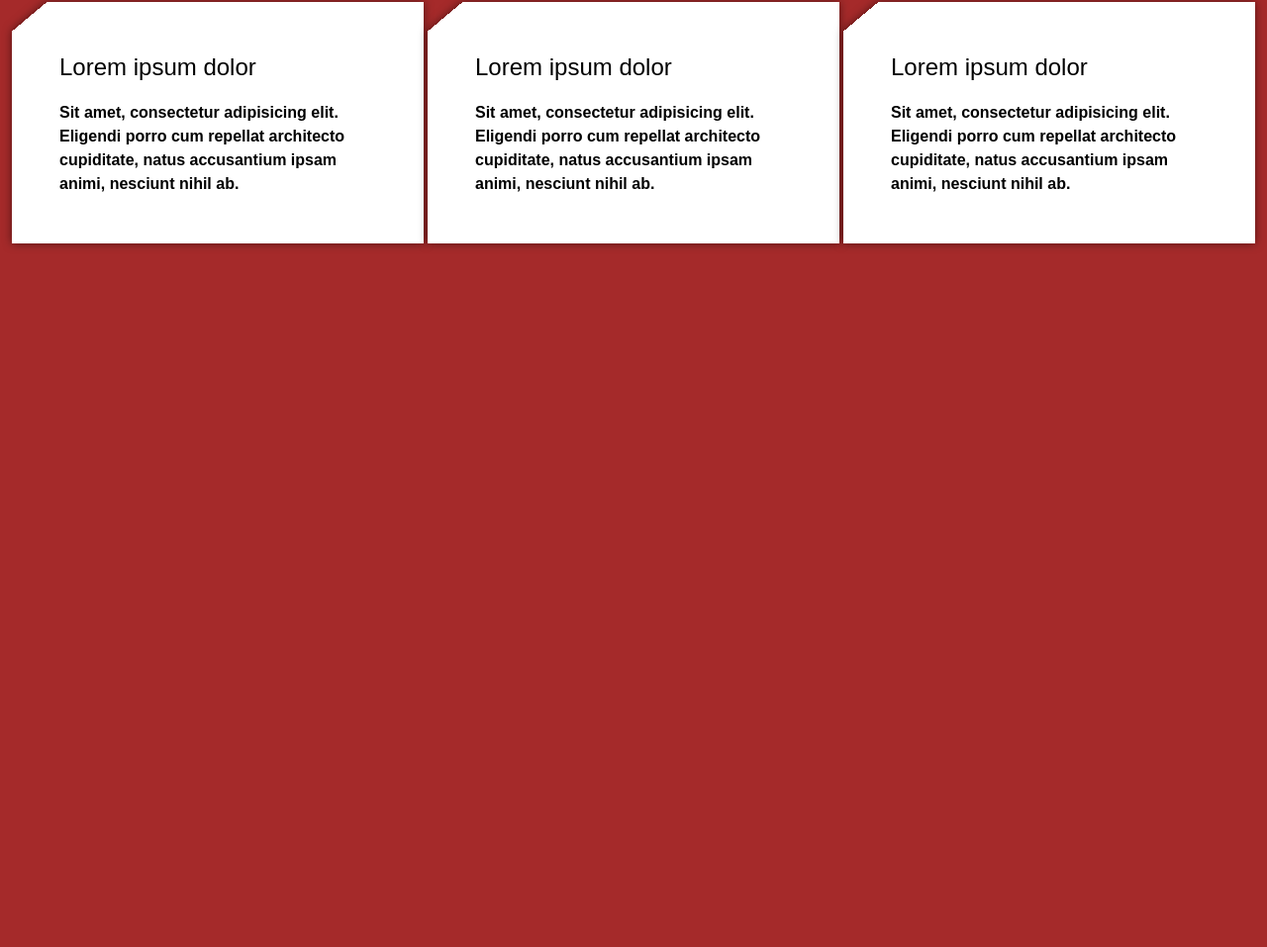
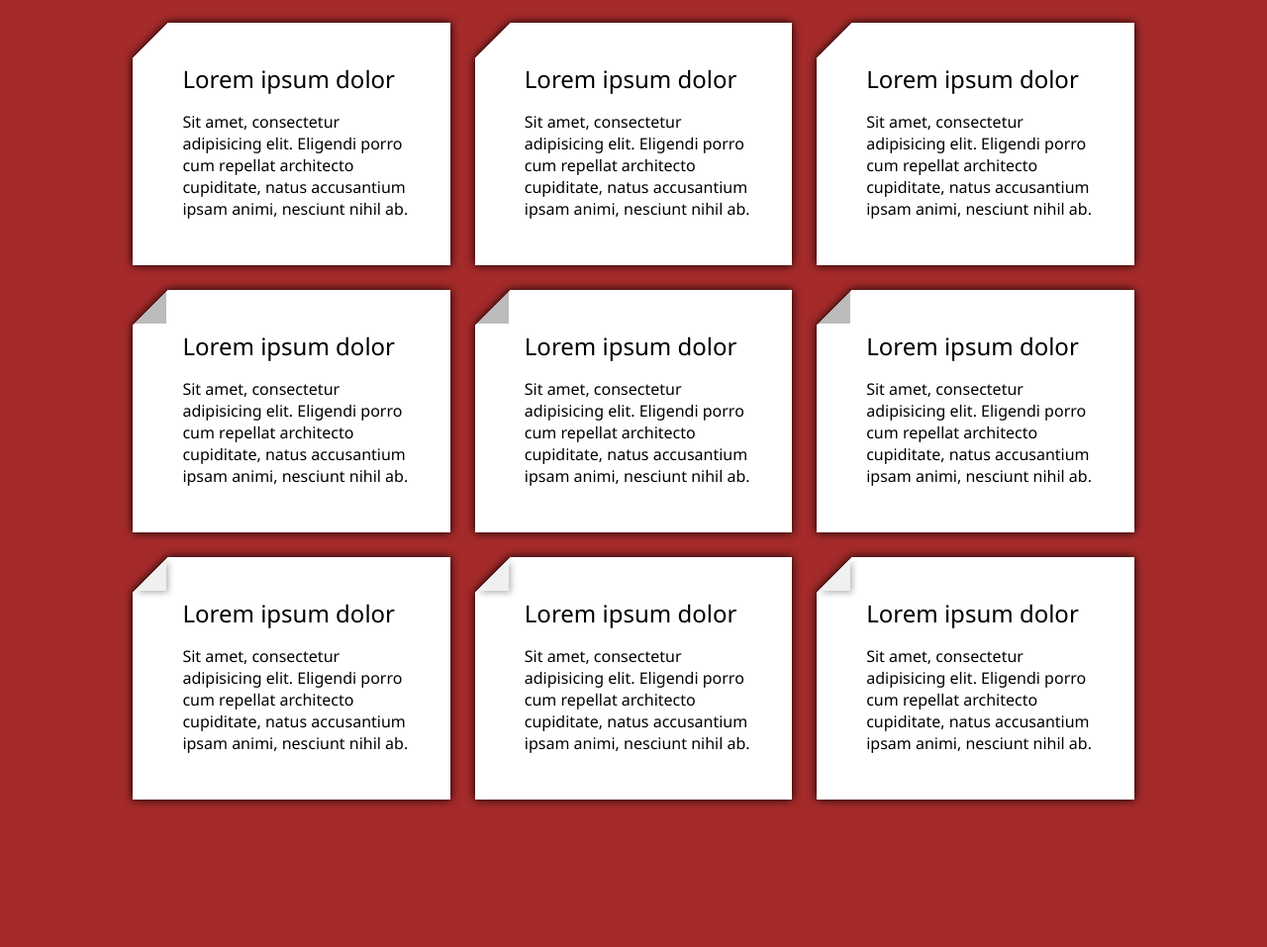
Before and after one commit to AndsonMaciel/desafio-post-its, a plain HTML site: page index.html in a window 1280 px wide. Shown: the part 106-1063 px from the top of the page at 99% size. Before the commit the page ends 800 px from the top, so only its background shows below. Drawn offline with Linux system fonts and the light colour scheme.

Commit message:
Finalizando a estilização do projeto
foi criado mais desafios no mesmo projeto, com a inclução de mais cards, cada fileira com 3 cardas e um modelo direfente de estilo CSS

```diff
--- a/css/estilo.css
+++ b/css/estilo.css
@@ -1,36 +1,79 @@
-body{
-    font-family: sans-serif;
+body {
+    font-family: 'Segoe UI', Tahoma, Geneva, Verdana, sans-serif;
     background-color: brown;
-    display: flex;
-    flex-direction: column;
-    justify-content: center;
-    align-items: center;
-    gap: 20px;
+    margin-bottom: 50vh;
 }
 
-h1{
-    font-weight: 300;
+h1 {
+    font-size: 48px;
+    font-weight: lighter;
+    text-align: center;
     color: white;
 }
 
-.card-container{
-    display: flex;
-    justify-content: space-evenly;
-    width: 100%;
+
+/* 1º card  */
+.cardmodel1 {
+    /* width: 350px; */
+    flex-basis: clamp(300px,calc(33% - 25px) ,400px) ;
+    flex-grow: 1;
+
+    background-image: linear-gradient(135deg, transparent 25px, white 25px);
+    filter: drop-shadow(0 0 5px black);
+    padding: 40px 30px 30px 50px;
+    box-sizing: border-box;
 }
 
-.card{
-    width: 20em;
-    background-image: linear-gradient(140deg, transparent 5%, white 5%);
-    padding: 2em 3rem;
-    filter: drop-shadow(0 0 5px rgba(0,0,0, .5));
+
+/* 2º card */
+.cardmodel2 {
+    /* width: 350px; */
+    flex-basis: clamp(300px,calc(33% - 25px) ,400px) ;
+    flex-grow: 1;
+
+    background-image:
+    linear-gradient(135deg, transparent 25px, rgb(187, 187, 187) 25px),
+    linear-gradient(135deg, transparent 25px, white 25px);
+    background-size: 34px 34px, 100%;
+    background-repeat: no-repeat;
+    filter: drop-shadow(0 0 5px black);
+    padding: 40px 30px 30px 50px;
+    box-sizing: border-box;
 }
 
-.cardtitle{
-    font-weight: 300;
+.cardmodel3 {
+    /* width: 350px; */
+    flex-basis: clamp(300px,calc(33% - 25px) ,400px) ;
+    flex-grow: 1;
+
+    background-image: linear-gradient(135deg, transparent 25px, white 25px);
+    filter: drop-shadow(0 0 5px black);
+    padding: 40px 30px 30px 50px;
+    box-sizing: border-box;
+    position: relative;
 }
 
-.card p{
-    line-height: 1.5;
-    font-weight: bold;
+.cardmodel3::before {
+    content: "";
+    display: block;
+    width: 34px;
+    height: 34px;
+    background-image: linear-gradient(135deg, transparent 25px, rgb(240, 240, 240) 25px);
+    position: absolute;
+    top: 0;
+    left: 0;
+    filter: drop-shadow(2px 2px 3px rgba(0, 0, 0, .3));
 }
+
+.card_title {
+    margin: 0;
+    font-weight: lighter;
+}
+
+.cards-container {
+    display: flex;
+    gap: 25px;
+    flex-wrap: wrap;
+    width: 80%;
+    margin: 0 auto;
+}
--- a/index.html
+++ b/index.html
@@ -11,21 +11,58 @@
 <body>
     <h1>Post-its</h1>
 
-    <section class="card-container">
-        <article class="card card-model2">
-            <h2 class="cardtitle">Lorem ipsum dolor</h2>
+    <section class="cards-container">
+
+        <article class="cardmodel1">
+            <h2 class="card_title">Lorem ipsum dolor</h2>
             <p>Sit amet, consectetur adipisicing elit. Eligendi porro cum repellat architecto cupiditate, natus
                 accusantium ipsam animi, nesciunt nihil ab.</p>
         </article>
 
-        <article class="card">
-            <h2 class="cardtitle">Lorem ipsum dolor</h2>
+        <article class="card cardmodel1">
+            <h2 class="card_title">Lorem ipsum dolor</h2>
             <p>Sit amet, consectetur adipisicing elit. Eligendi porro cum repellat architecto cupiditate, natus
                 accusantium ipsam animi, nesciunt nihil ab.</p>
         </article>
 
-        <article class="card">
-            <h2 class="cardtitle">Lorem ipsum dolor</h2>
+        <article class="cardmodel1">
+            <h2 class="card_title">Lorem ipsum dolor</h2>
+            <p>Sit amet, consectetur adipisicing elit. Eligendi porro cum repellat architecto cupiditate, natus
+                accusantium ipsam animi, nesciunt nihil ab.</p>
+        </article>
+
+        <article class="cardmodel2">
+            <h2 class="card_title">Lorem ipsum dolor</h2>
+            <p>Sit amet, consectetur adipisicing elit. Eligendi porro cum repellat architecto cupiditate, natus
+                accusantium ipsam animi, nesciunt nihil ab.</p>
+        </article>
+
+        <article class="cardmodel2">
+            <h2 class="card_title">Lorem ipsum dolor</h2>
+            <p>Sit amet, consectetur adipisicing elit. Eligendi porro cum repellat architecto cupiditate, natus
+                accusantium ipsam animi, nesciunt nihil ab.</p>
+        </article>
+
+        <article class="cardmodel2">
+            <h2 class="card_title">Lorem ipsum dolor</h2>
+            <p>Sit amet, consectetur adipisicing elit. Eligendi porro cum repellat architecto cupiditate, natus
+                accusantium ipsam animi, nesciunt nihil ab.</p>
+        </article>
+
+        <article class="cardmodel3">
+            <h2 class="card_title">Lorem ipsum dolor</h2>
+            <p>Sit amet, consectetur adipisicing elit. Eligendi porro cum repellat architecto cupiditate, natus
+                accusantium ipsam animi, nesciunt nihil ab.</p>
+        </article>
+
+        <article class="cardmodel3">
+            <h2 class="card_title">Lorem ipsum dolor</h2>
+            <p>Sit amet, consectetur adipisicing elit. Eligendi porro cum repellat architecto cupiditate, natus
+                accusantium ipsam animi, nesciunt nihil ab.</p>
+        </article>
+
+        <article class="cardmodel3">
+            <h2 class="card_title">Lorem ipsum dolor</h2>
             <p>Sit amet, consectetur adipisicing elit. Eligendi porro cum repellat architecto cupiditate, natus
                 accusantium ipsam animi, nesciunt nihil ab.</p>
         </article>
```
